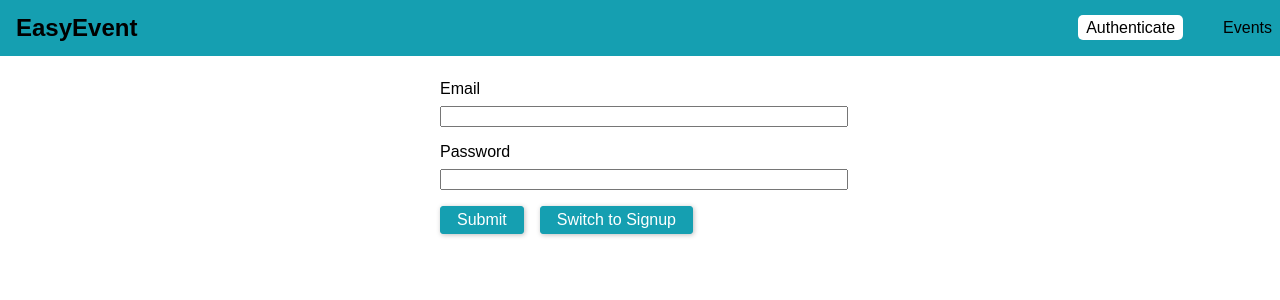
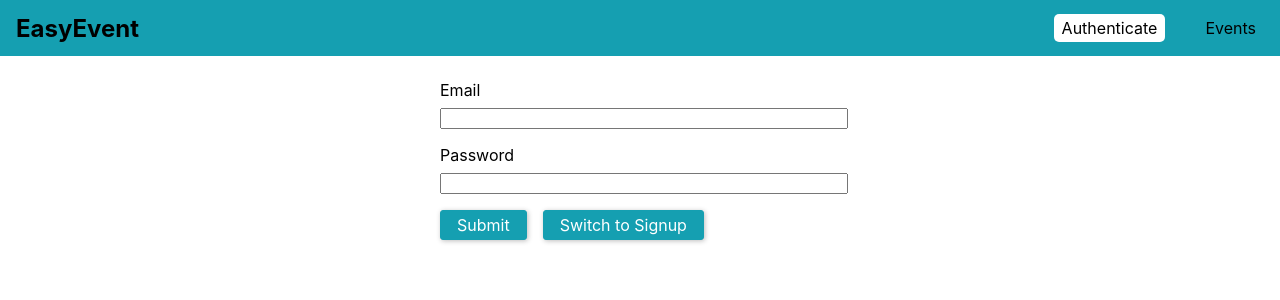
Before and after one commit to alexsteele110/graphql-event-booking, a React (Create React App) app in the folder client/: page /auth in a window 1280 px wide. Shown: the top 300 px of the page. Built offline with nearby package versions, Linux system fonts and the light colour scheme; the HTML template or start-up script is replaced by a standard one.

Commit message:
quick css improvements

```diff
--- a/client/src/components/Events/EventList/EventItem/EventItem.css
+++ b/client/src/components/Events/EventList/EventItem/EventItem.css
@@ -1,7 +1,8 @@
 .events__list-item {
   margin: 1rem auto;
   padding: 1rem;
-  border: 1px solid blueviolet;
+  border: 1px solid #ccc;
+  border-radius: 4px;
   display: flex;
   justify-content: space-between;
   align-items: center;
--- a/client/src/components/Navigation/MainNavigation.css
+++ b/client/src/components/Navigation/MainNavigation.css
@@ -24,7 +24,7 @@
   display: flex;
   list-style: none;
   padding: 0;
-  margin: 0;
+  margin-right: 1rem;
   align-items: center;
 }
 
--- a/client/src/components/Spinner/Spinner.js
+++ b/client/src/components/Spinner/Spinner.js
@@ -3,7 +3,7 @@ import './Spinner.css';
 
 const Spinner = props => (
   <div className="spinner">
-    <div className="lds-dual-ring" />;
+    <div className="lds-dual-ring" />
   </div>
 );
 
--- a/client/src/index.css
+++ b/client/src/index.css
@@ -1,7 +1,7 @@
 body {
   margin: 0;
   padding: 0;
-  font-family: sans-serif;
+  font-family: 'Inter', sans-serif;
 }
 
 .form-control label,
--- a/client/src/pages/Events.css
+++ b/client/src/pages/Events.css
@@ -2,7 +2,7 @@
   text-align: center;
   border: 1px solid black;
   padding: 1rem;
-  margin: 2rem;
+  margin: 2rem auto;
   width: 30rem;
   max-width: 80%;
 }
```
